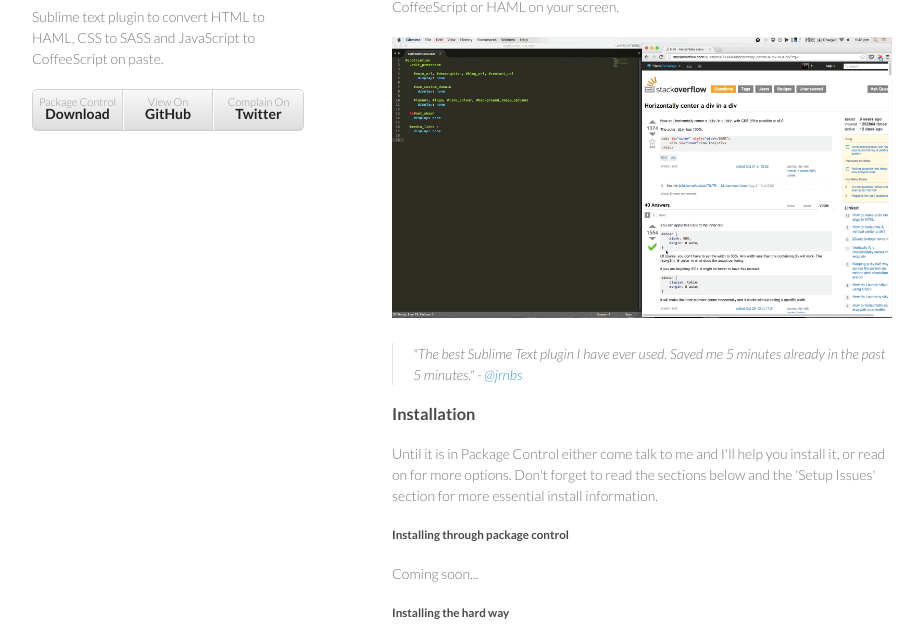
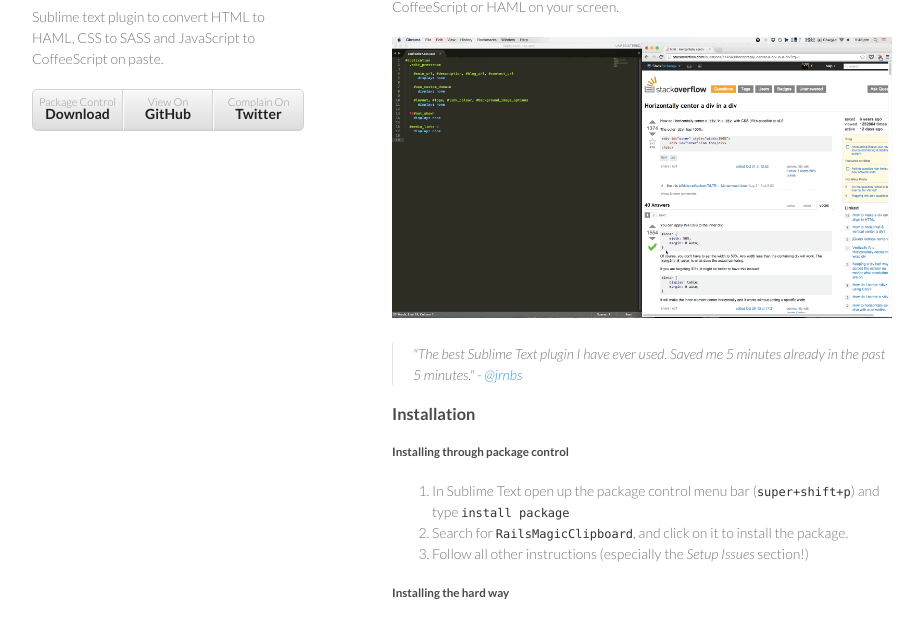
Before and after one commit to nickdowse/RailsMagicClipboard, a plain HTML site: page index.html in a window 1280 px wide. Shown: the part 134-760 px from the top of the page, without its empty margins (178-1101 px from the left). Drawn offline with Linux system fonts and the light colour scheme.

Commit message:
Updated github pages for package control

```diff
--- a/index.html
+++ b/index.html
@@ -41,13 +41,14 @@
 <h3>
 <a id="installation" class="anchor" href="#installation" aria-hidden="true"><span class="octicon octicon-link"></span></a>Installation</h3>
 
-<p>Until it is in Package Control either come talk to me and I'll help you install it, or read on for more options. Don't forget to read the sections below and the 'Setup Issues' section for more essential install information.</p>
-
 <h5>
 <a id="installing-through-package-control" class="anchor" href="#installing-through-package-control" aria-hidden="true"><span class="octicon octicon-link"></span></a>Installing through package control</h5>
 
-<p>Coming soon...</p>
-
+<ol>
+<li>In Sublime Text open up the package control menu bar (<code>super+shift+p</code>) and type <code>install package</code></li>
+<li>Search for <code>RailsMagicClipboard</code>, and click on it to install the package.</li>
+<li>Follow all other instructions (especially the <i>Setup Issues</i> section!)</li>
+</ol>
 <h5>
 <a id="installing-the-hard-way" class="anchor" href="#installing-the-hard-way" aria-hidden="true"><span class="octicon octicon-link"></span></a>Installing the hard way</h5>
 
```
